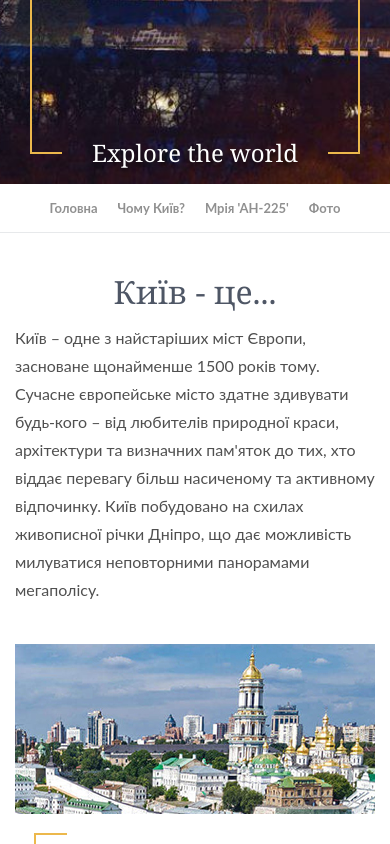
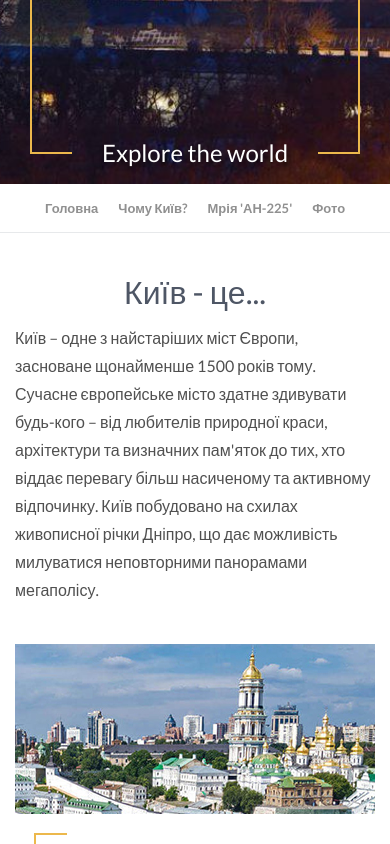
Before and after one commit to Serhii-Shmyhelskyi/react-kyiv, a React app: page /react-kyiv in a window 390 px wide. Shown: the part 660-1504 px from the top of the page. Built offline with nearby package versions, Linux system fonts and the light colour scheme.

Commit message:
update, fonts, footer for mobile

```diff
--- a/src/App.scss
+++ b/src/App.scss
@@ -52,7 +52,6 @@
 
 .title {
   text-align: center;
-  font-family: Georgia;
   font-weight: normal;
   font-size: 32px;
   line-height: 38px;
--- a/src/components/Header/header.module.scss
+++ b/src/components/Header/header.module.scss
@@ -15,7 +15,6 @@
   flex-direction: column;
   height: 100%;
   color: #fff;
-  font-family: Georgia;
 }
 
 .header__title {
--- a/src/components/data/allData.tsx
+++ b/src/components/data/allData.tsx
@@ -4,7 +4,7 @@
   footerItemBlog: [
     "Ідеї для фотосесії",
     "Весілля в Києві",
-    "ТОП 10 ресторанів Києва",
+    "ТОП 10 ресторанів",
     "Кращі пам'ятки",
     "Київська кухня",
   ],
--- a/src/index.html
+++ b/src/index.html
@@ -2,9 +2,14 @@
 <html lang="en">
   <head>
     <meta charset="UTF-8" />
+    <link rel="preconnect" href="https://fonts.googleapis.com" />
+    <link rel="preconnect" href="https://fonts.gstatic.com" crossorigin />
+    <link
+      href="https://fonts.googleapis.com/css2?family=Lato:ital,wght@0,100;0,300;0,400;0,700;0,900;1,100;1,300;1,400;1,700;1,900&display=swap"
+      rel="stylesheet" />
     <meta http-equiv="X-UA-Compatible" content="IE=edge" />
     <meta name="viewport" content="width=device-width, initial-scale=1.0" />
-    <title>Document</title>
+    <title>Kyiv</title>
   </head>
   <body>
     <div id="root"></div>
--- a/src/pages/Kyiv/kyiv.module.scss
+++ b/src/pages/Kyiv/kyiv.module.scss
@@ -76,7 +76,7 @@
 
 @media (max-width: 780px) {
   .kyiv {
-    padding: 40px 0;
+    padding: 40px 0 65px 0;
   }
   .kyiv__text {
     margin-bottom: 40px;
--- a/src/pages/Reason/reason.module.scss
+++ b/src/pages/Reason/reason.module.scss
@@ -6,7 +6,6 @@
 
 .reason__title {
   text-align: center;
-  font-family: Georgia;
   padding-bottom: 22px;
   font-size: 32px;
   line-height: 38px;
```
Also changed, not shown: src/components/Footer/index.tsx (+0 -16 lines).
